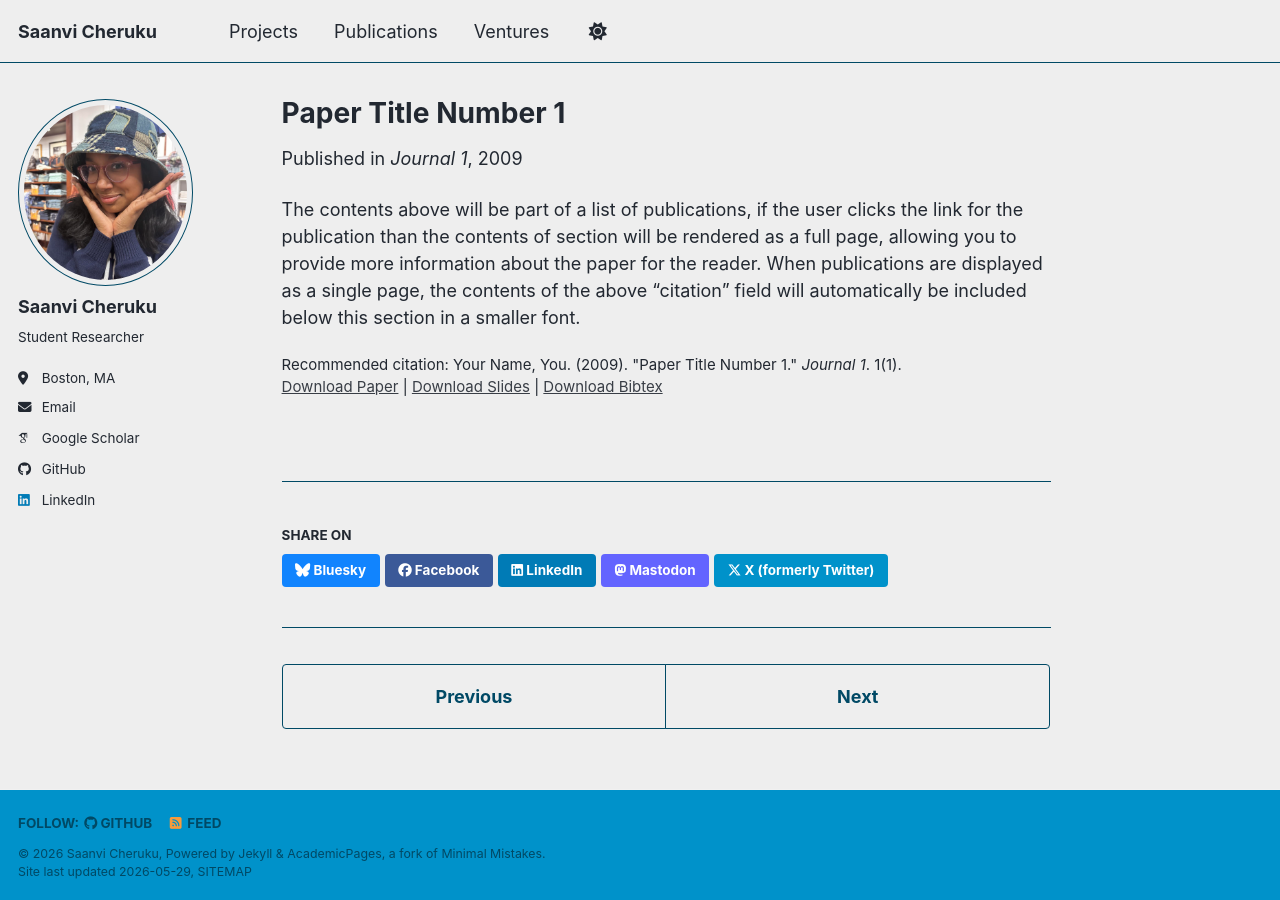
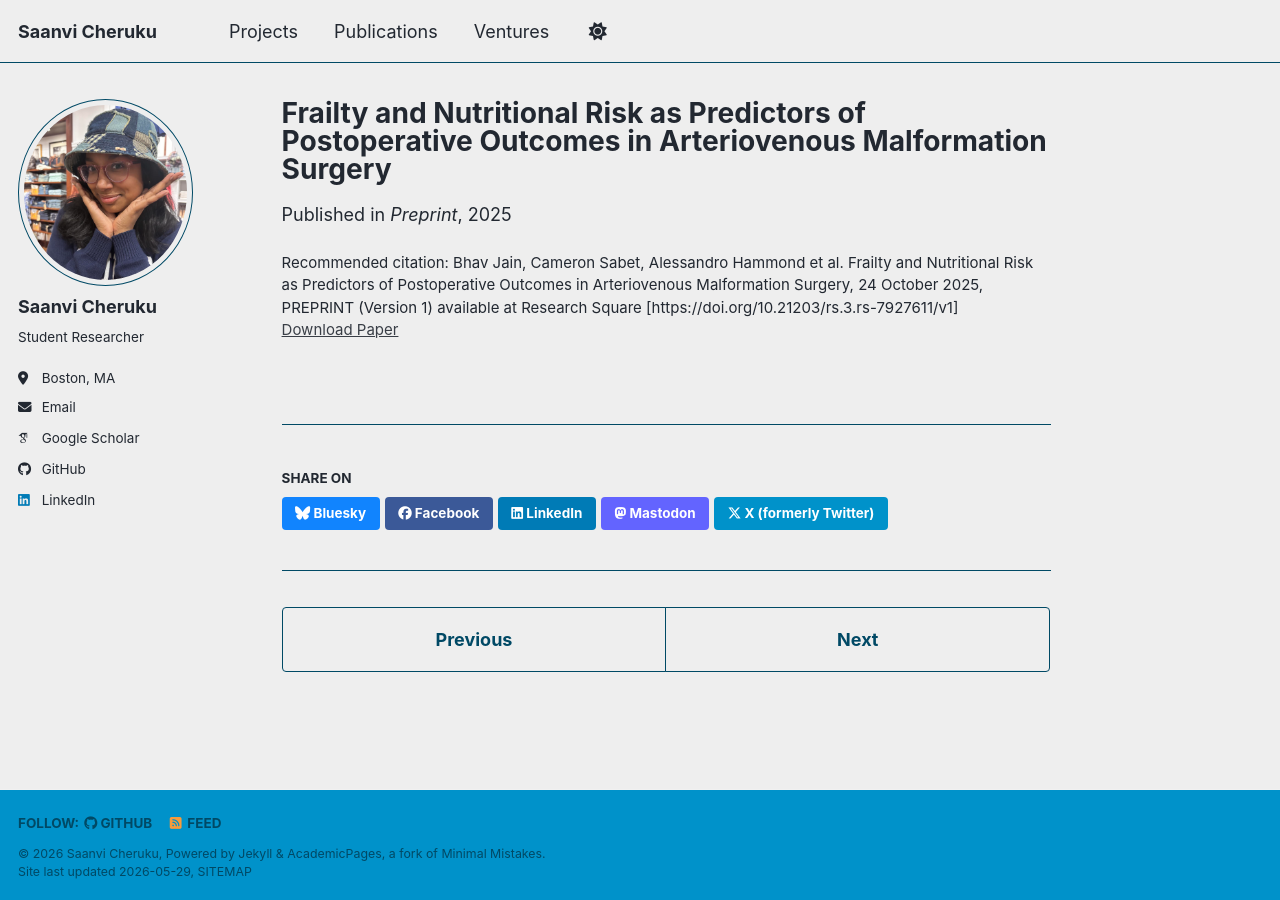
Before and after one commit to strawvivishortcake/strawvivishortcake.github.io, a Jekyll site: the page built from _publications/2009-10-01-paper-title-number-1.md, in a window 1280 px wide. Built offline with Jekyll 4.4.1, drawn with Linux system fonts in a browser that asks for light colours; some web fonts are replaced; a script bundle is joined from its source files by our own code; library files that are not in the unit come from our copies.

Commit message:
Update 2009-10-01-paper-title-number-1.md

```diff
--- a/_publications/2009-10-01-paper-title-number-1.md
+++ b/_publications/2009-10-01-paper-title-number-1.md
@@ -1,14 +1,11 @@
 ---
-title: "Paper Title Number 1"
+title: "Frailty and Nutritional Risk as Predictors of Postoperative Outcomes in Arteriovenous Malformation Surgery"
 collection: publications
 category: manuscripts
-permalink: /publication/2009-10-01-paper-title-number-1
-excerpt: 'This paper is about the number 1. The number 2 is left for future work.'
-date: 2009-10-01
-venue: 'Journal 1'
-slidesurl: 'https://academicpages.github.io/files/slides1.pdf'
-paperurl: 'https://academicpages.github.io/files/paper1.pdf'
-bibtexurl: 'https://academicpages.github.io/files/bibtex1.bib'
-citation: 'Your Name, You. (2009). &quot;Paper Title Number 1.&quot; <i>Journal 1</i>. 1(1).'
+permalink: /publication/avm
+excerpt: 'An analysis of 435 patients from the ACS-NQIP database was conducted in regards to AVM surgical patients with specified tiers for Risk Analysis Index (RAI), Geriatric Nutritional Risk Index (GNRI), Preoperative Acute Severe Condition (PACS), Modified Frailty Index-5 (mFI-5), American Society of Anesthesiologists (ASA), and Combined GNRI-ASA-RAI-PACS (CGARP) to evaluate 30 day outcomes for mortality, non-routine discharge, complications, and readmission/reoperation. A DeLong test was used to compare all indices against the novel compound score, and it was found that frailty and nutrition are significantly associated with post-operative outcomes, and that CGARP has superior discrimination in predicting mortality, eLOS, complications, and readmission due to its utilization of ASA, GNRI, RAI, and PACS.'
+date: 2025-10-24
+venue: 'Preprint'
+paperurl: 'https://www.researchsquare.com/article/rs-7927611/v1'
+citation: 'Bhav Jain, Cameron Sabet, Alessandro Hammond et al. Frailty and Nutritional Risk as Predictors of Postoperative Outcomes in Arteriovenous Malformation Surgery, 24 October 2025, PREPRINT (Version 1) available at Research Square [https://doi.org/10.21203/rs.3.rs-7927611/v1]'
 ---
-The contents above will be part of a list of publications, if the user clicks the link for the publication than the contents of section will be rendered as a full page, allowing you to provide more information about the paper for the reader. When publications are displayed as a single page, the contents of the above "citation" field will automatically be included below this section in a smaller font.
```
